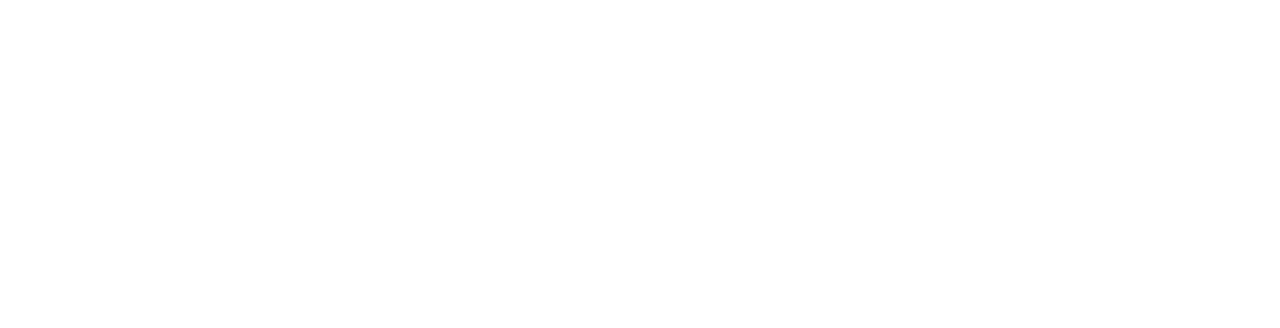
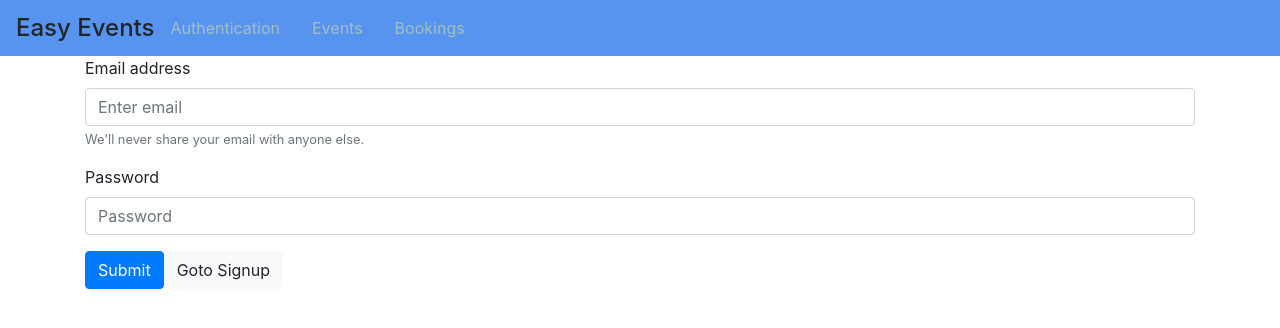
Before and after one commit to mtahir08/graphQLDemo, a React (Create React App) app in the folder GraphQL-React-Event-Book-Example/frontend/: page /auth in a window 1280 px wide. Shown: the top 328 px of the page. Built offline with nearby package versions, Linux system fonts and the light colour scheme.

Commit message:
navigation and bootstrap

```diff
--- a/GraphQL-React-Event-Book-Example/frontend/package.json
+++ b/GraphQL-React-Event-Book-Example/frontend/package.json
@@ -6,7 +6,9 @@
     "@testing-library/jest-dom": "^4.2.4",
     "@testing-library/react": "^9.3.2",
     "@testing-library/user-event": "^7.1.2",
+    "bootstrap": "^4.4.1",
     "react": "^16.12.0",
+    "react-bootstrap": "^1.0.0-beta.16",
     "react-dom": "^16.12.0",
     "react-router-dom": "^5.1.2",
     "react-scripts": "3.3.0"
--- a/GraphQL-React-Event-Book-Example/frontend/src/App.js
+++ b/GraphQL-React-Event-Book-Example/frontend/src/App.js
@@ -2,10 +2,12 @@
 import { BrowserRouter, Route, Redirect, Switch } from 'react-router-dom'
 
 import { Auth, Bookings, Events } from "./pages";
+import { MainNavigation } from './components/Navigation/MainNavigation'
 
 function App() {
   return (
     <BrowserRouter>
+      <MainNavigation />
       <Switch>
         <Redirect from='/' to='/auth' exact />
         <Route path='/auth' component={Auth} />
--- /dev/null
+++ b/GraphQL-React-Event-Book-Example/frontend/src/components/Navigation/MainNavigation.css
@@ -0,0 +1,44 @@
+.main-navigation {
+    margin: 0 ;
+    width: 100%;
+    height: 3.5rem;
+    background-color:rgb(87, 148, 240);
+    padding: 0 1rem;
+    display: flex;
+    align-items: center;
+}
+
+.main-navigation-logo h1{
+ margin: 0;
+ font-size: 1.5rem;
+
+}
+
+.main-navigation-item{
+ /* margin-top: 1.5rem;    */
+}
+
+.main-navigation-item ul{
+    display: flex;
+    align-items: center;
+    list-style: none;
+    margin: 0 ;
+    padding: 0;
+}
+
+.main-navigation-item li{
+    margin: 0 1rem;
+
+}
+.main-navigation-item a{
+    text-decoration: none;
+    color: rgb(164, 191, 196);
+
+}
+
+.main-navigation-item a:hover{
+    color: rgb(236, 236, 203);
+}
+.main-navigation-item a:active{
+    color: whitesmoke;
+}
--- /dev/null
+++ b/GraphQL-React-Event-Book-Example/frontend/src/components/Navigation/MainNavigation.js
@@ -0,0 +1,26 @@
+import React from 'react';
+import { NavLink } from 'react-router-dom'
+
+import './MainNavigation.css'
+const MainNavigation = (props) => (
+    <header className='main-navigation'>
+        <div className='main-navigation-logo'>
+            <h1>Easy Events</h1>
+        </div>
+        <div className='main-navigation-item'>
+            <ul>
+                <li>
+                    <NavLink to='/auth'>Authentication</NavLink>
+                </li>
+                <li>
+                    <NavLink to='/events'>Events</NavLink>
+                </li>
+                <li>
+                    <NavLink to='/bookings'>Bookings</NavLink>
+                </li>
+            </ul>
+        </div>
+    </header>
+);
+
+export { MainNavigation };
--- a/GraphQL-React-Event-Book-Example/frontend/src/index.js
+++ b/GraphQL-React-Event-Book-Example/frontend/src/index.js
@@ -2,6 +2,8 @@
 import ReactDOM from 'react-dom';
 import App from './App';
 import * as serviceWorker from './serviceWorker';
+import 'bootstrap/dist/css/bootstrap.min.css';
+
 
 ReactDOM.render(<App />, document.getElementById('root'));
 
--- a/GraphQL-React-Event-Book-Example/frontend/src/pages/Auth.js
+++ b/GraphQL-React-Event-Book-Example/frontend/src/pages/Auth.js
@@ -1,9 +1,34 @@
 import React, { Component } from 'react';
-import { BrowserRouter, Route } from 'react-router-dom'
-
+import Form from 'react-bootstrap/Form'
+import Button from 'react-bootstrap/Button'
+import Container from 'react-bootstrap/Container'
 class Auth extends Component {
     render() {
-        return (null);
+        return (
+            <Container>
+                <Form>
+                    <Form.Group controlId="formBasicEmail">
+                        <Form.Label>Email address</Form.Label>
+                        <Form.Control type="email" placeholder="Enter email" />
+                        <Form.Text className="text-muted">
+                            We'll never share your email with anyone else.
+                    </Form.Text>
+                    </Form.Group>
+
+                    <Form.Group controlId="formBasicPassword">
+                        <Form.Label>Password</Form.Label>
+                        <Form.Control type="password" placeholder="Password" />
+                    </Form.Group>
+
+                    <Button variant="primary" type="submit">
+                        Submit
+                </Button>
+                    <Button variant="light" type="button">
+                        Goto Signup
+                </Button>
+                </Form>
+            </Container>
+        );
 
     }
 }
```
Also changed, not shown: 1 other file (tests, documents, lock files or other folders).
